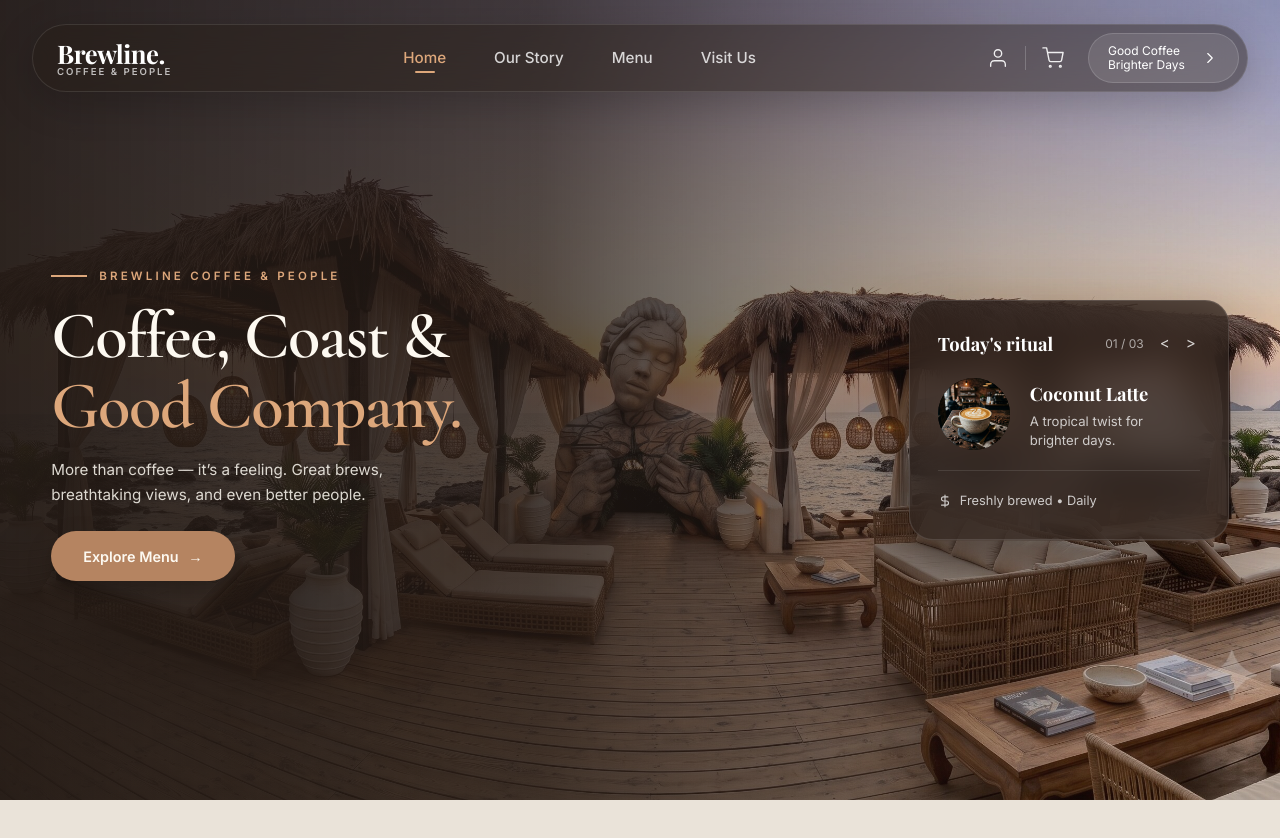
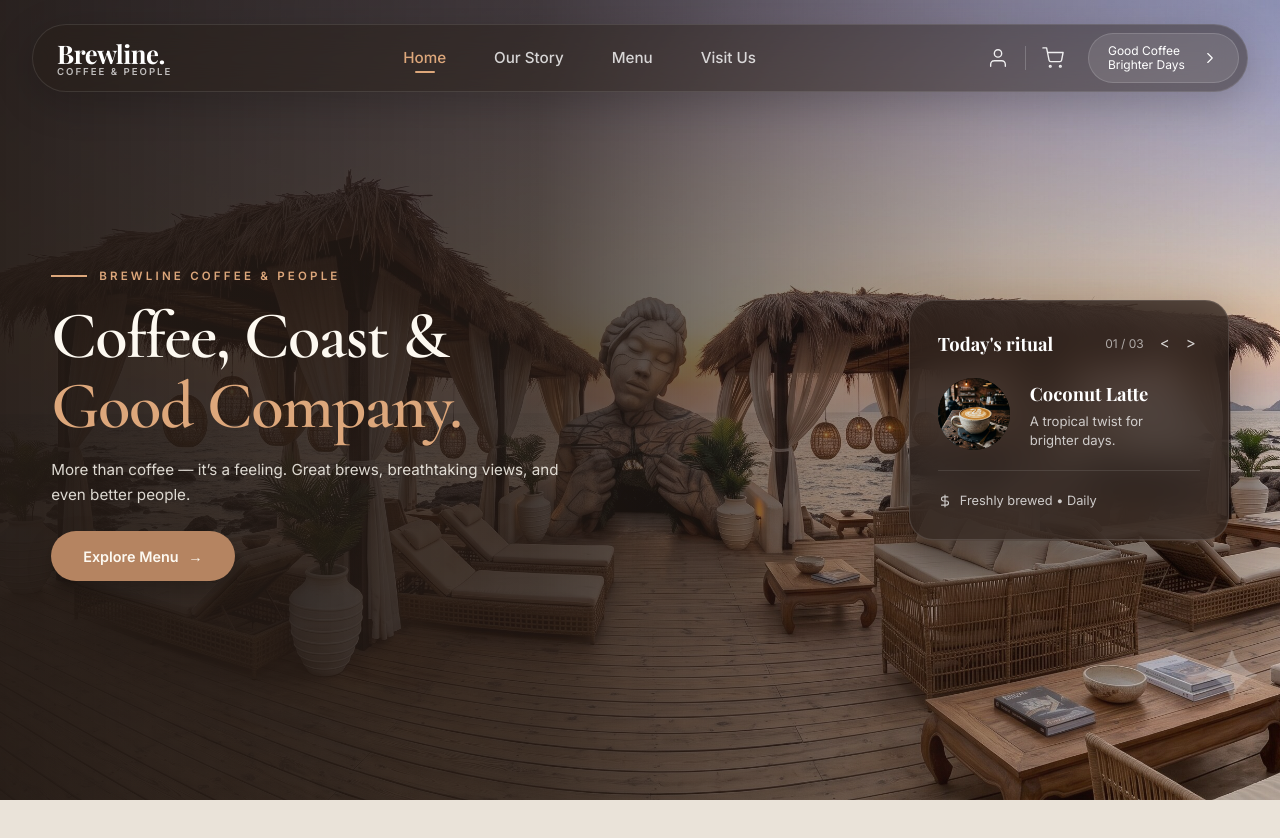
Before and after one commit to ADITYA-397/7th-Heaven-cafe, a Next.js app: page / in a window 1280 px wide. Shown: the top 838 px of the page. Built offline with nearby package versions, Linux system fonts and the light colour scheme; no server answers; the database is empty; a web font is replaced by a local one.

Commit message:
fix: ensure perfect text spacing and mobile root overflow handling in hero section

```diff
--- a/app/globals.css
+++ b/app/globals.css
@@ -37,6 +37,7 @@ html {
     scroll-behavior: smooth;
     font-size: 16px;
     background-color: var(--color-bg);
+    overflow-x: hidden;
 }
 
 body {
--- a/components/Hero.js
+++ b/components/Hero.js
@@ -42,8 +42,7 @@ export default function Hero() {
           </h1>
 
           <p className="hero-body-text">
-            More than coffee — it’s a feeling. Great brews,<span className="hero-br"><br /></span>
-            breathtaking views, and even better people.
+            More than coffee — it’s a feeling. Great brews, breathtaking views, and even better people.
           </p>
 
           <div className="hero-button-group">
```
